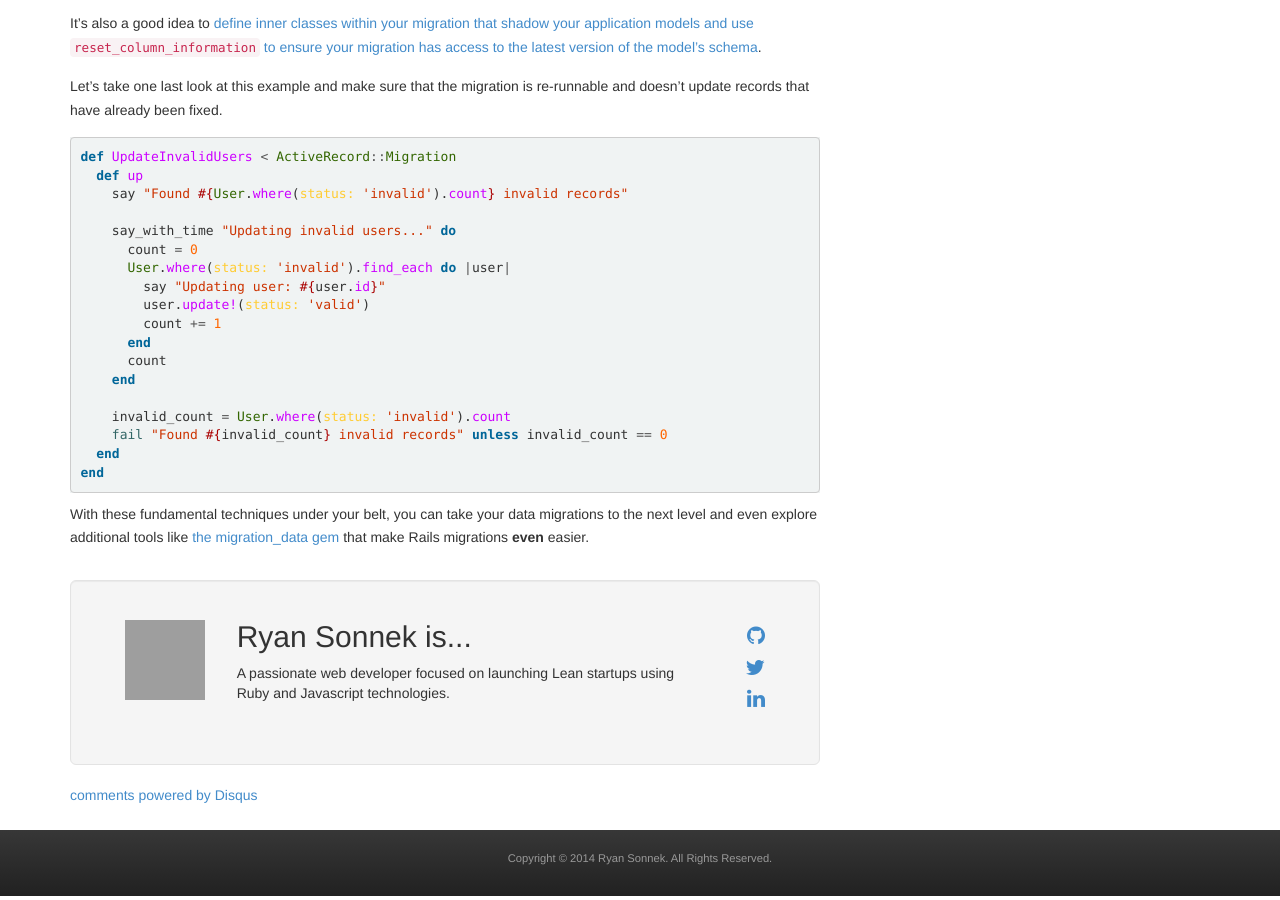
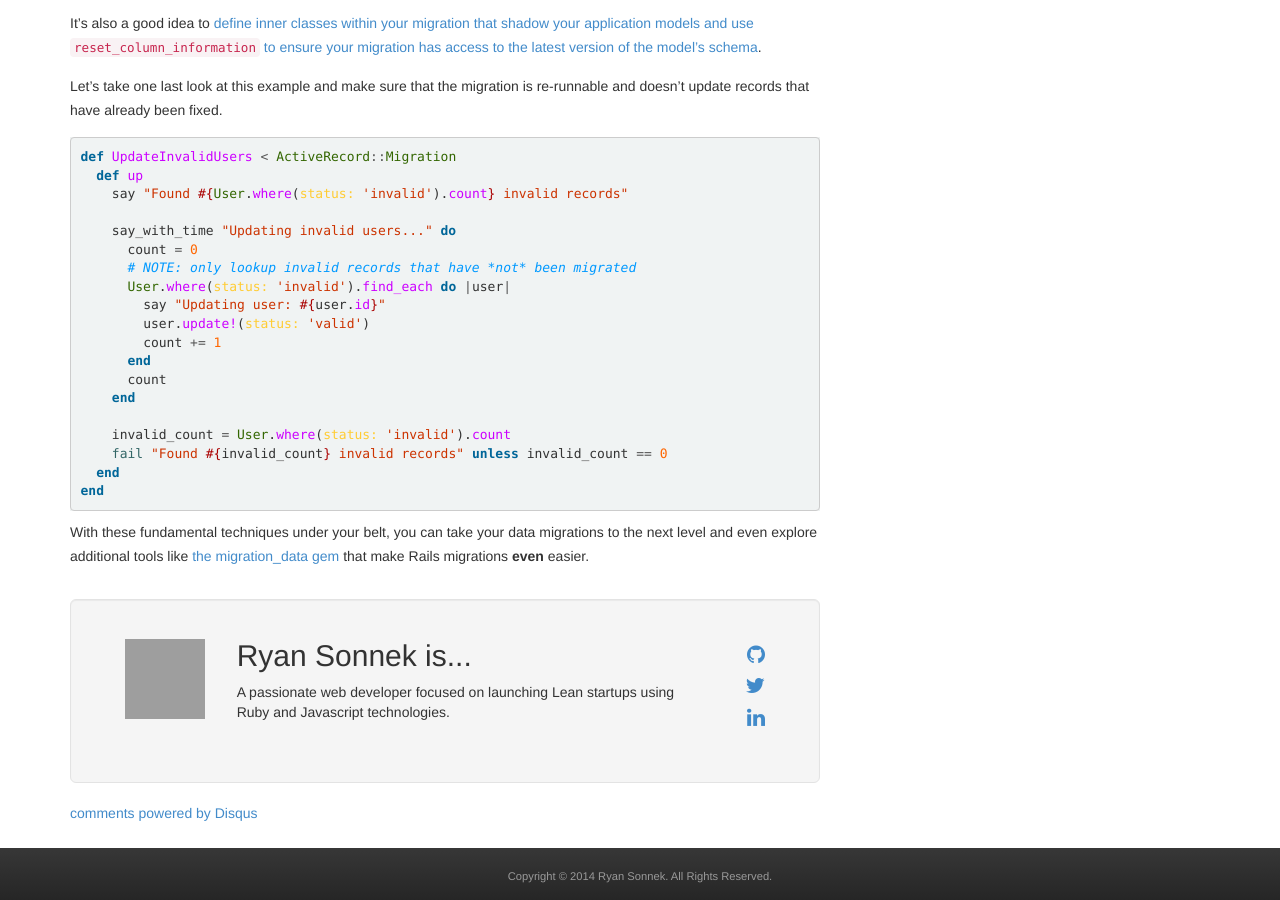
Before and after one commit to wireframe/wireframe.github.com, a Jekyll site: the page built from _posts/2014-09-29-using-rails-migrations-to-manipulate-data.md, in a window 1280 px wide and 900 px high, scrolled down 1793 px. Built offline with Jekyll 4.4.1, drawn with Linux system fonts in a browser that asks for light colours; nearby versions of some CDN libraries; Markdown is read by kramdown in place of the engine named in the settings; comment, search, counter and statistics services are not loaded; grey boxes are pictures that could not be loaded.

Commit message:
highlight change between examples

```diff
--- a/_posts/2014-09-29-using-rails-migrations-to-manipulate-data.md
+++ b/_posts/2014-09-29-using-rails-migrations-to-manipulate-data.md
@@ -82,6 +82,7 @@ def UpdateInvalidUsers < ActiveRecord::Migration
 
     say_with_time "Updating invalid users..." do
       count = 0
+      # NOTE: only lookup invalid records that have *not* been migrated
       User.where(status: 'invalid').find_each do |user|
         say "Updating user: #{user.id}"
         user.update!(status: 'valid')
```
